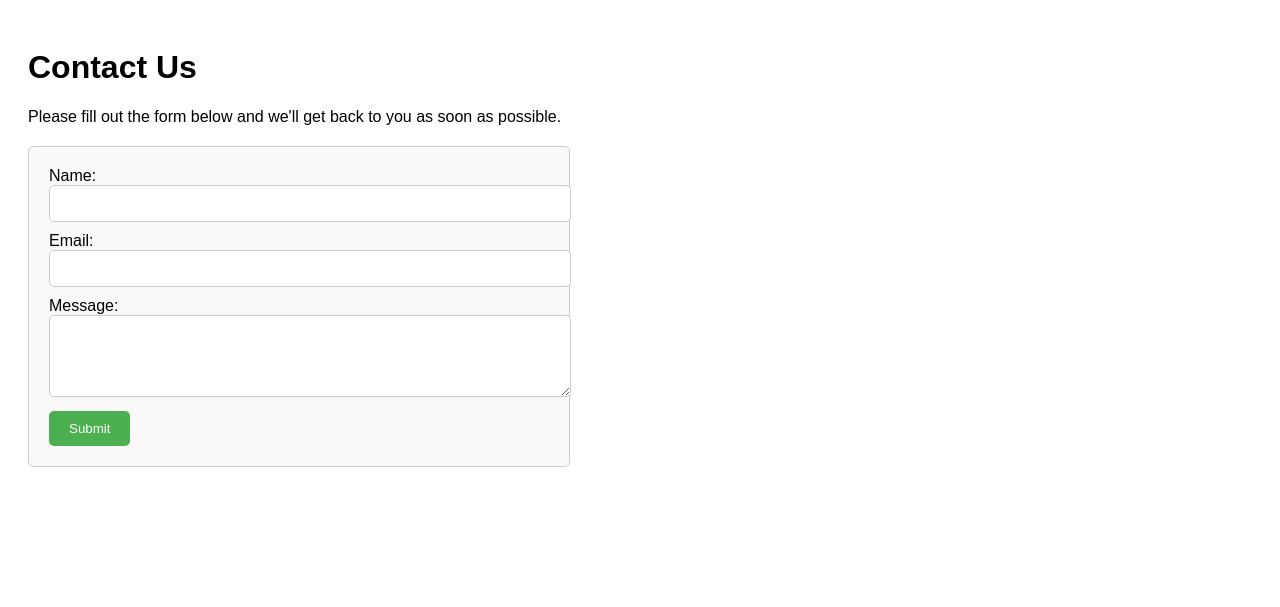
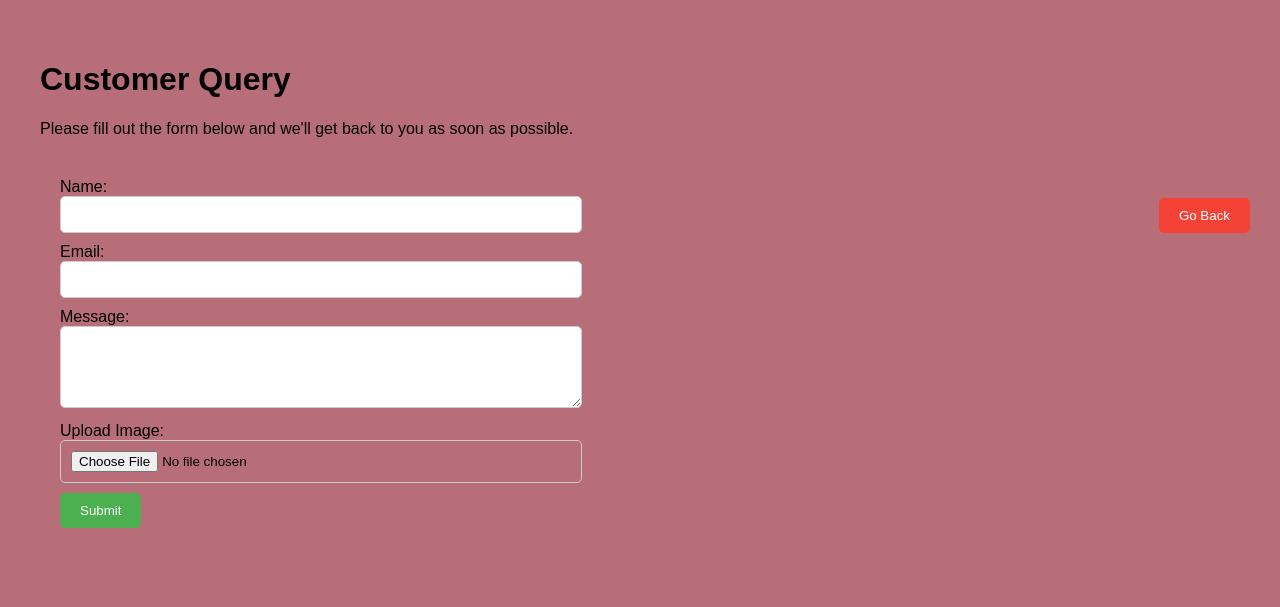
Before and after one commit to lovelesh-pandey/test_project, a PHP site: page / in a window 1280 px wide. Shown: the top 607 px of the page. Run offline with PHP 8.4, Linux system fonts and the light colour scheme.

Commit message:
Customer-Query-Form

```diff
--- a/index.php
+++ b/index.php
@@ -1,24 +1,47 @@
 <?php
-// Variable to check if the form was submitted
 $formSubmitted = false;
+$userData = [];
+$uploadedImages = [];
 
-// Handling form submission
+ini_set('display_errors', 1);
+ini_set('display_startup_errors', 1);
+error_reporting(E_ALL);
+
 if ($_SERVER["REQUEST_METHOD"] == "POST") {
-    // Collect form data
+    if (isset($_FILES['imageUpload']) && $_FILES['imageUpload']['error'] == 0) {
+        $targetDir = "uploads/";
+        $targetFile = $targetDir . basename($_FILES["imageUpload"]["name"]);
+        $imageFileType = strtolower(pathinfo($targetFile, PATHINFO_EXTENSION));
+
+        $check = getimagesize($_FILES["imageUpload"]["tmp_name"]);
+        if ($check !== false) {
+            if (move_uploaded_file($_FILES["imageUpload"]["tmp_name"], $targetFile)) {
+                $uploadedImages[] = $targetFile;
+            } else {
+                echo "Sorry, there was an error uploading your file.";
+            }
+        } else {
+            echo "File is not an image.";
+        }
+    } else {
+        echo "No image uploaded or there was an error with the file upload.";
+    }
+
+
+    if (isset($_POST['name']) && isset($_POST['email']) && isset($_POST['message'])) {
         $name = $_POST['name'];
         $email = $_POST['email'];
         $message = $_POST['message'];
-
-    // You can process or store the data here (e.g., send an email or save to a database)
-
-    // Mark the form as submitted
         $formSubmitted = true;
 
-    // Display the collected data (Optional: you can remove this or change it to a success message)
-    echo "<h2>Your Submitted Data:</h2>";
-    echo "Name: " . htmlspecialchars($name) . "<br>";
-    echo "Email: " . htmlspecialchars($email) . "<br>";
-    echo "Message: " . nl2br(htmlspecialchars($message)) . "<br>";
+
+        $userData[] = [
+            'name' => $name,
+            'email' => $email,
+            'message' => $message,
+            'image' => !empty($uploadedImages) ? $uploadedImages[0] : null
+        ];
+    }
 }
 ?>
 
@@ -27,20 +50,31 @@ if ($_SERVER["REQUEST_METHOD"] == "POST") {
 <head>
     <meta charset="UTF-8">
     <meta name="viewport" content="width=device-width, initial-scale=1.0">
-    <title>Contact Form</title>
+    <title>Welcome to IGM</title>
     <style>
         body {
             font-family: Arial, sans-serif;
             padding: 20px;
+            margin: 0;
+            background-color: #b76e79;
+            overflow: auto;
+            transition: background-image 1s ease-in-out, background-color 1s ease-in-out;
         }
+
+        .container {
+            padding: 20px;
+            z-index: 1;
+            position: relative;
+        }
+
         form {
             margin-top: 20px;
             max-width: 500px;
             padding: 20px;
-            border: 1px solid #ccc;
             border-radius: 5px;
-            background-color: #f9f9f9;
+            background-color: #b76e79;
         }
+
         input, textarea {
             width: 100%;
             padding: 10px;
@@ -48,6 +82,7 @@ if ($_SERVER["REQUEST_METHOD"] == "POST") {
             border: 1px solid #ccc;
             border-radius: 5px;
         }
+
         button {
             padding: 10px 20px;
             background-color: #4CAF50;
@@ -55,28 +90,104 @@ if ($_SERVER["REQUEST_METHOD"] == "POST") {
             border: none;
             border-radius: 5px;
         }
+
         button:hover {
             background-color: #45a049;
         }
+
         #successMessage {
-            color: green;
+            color: #e53935;
             font-size: 1.2em;
+        }
+
+        .jewelry-images {
+            display: flex;
+            justify-content: center;
+            flex-wrap: wrap;
+            margin-top: 20px;
+            overflow-x: auto;
+        }
+
+        .jewelry-images img {
+            width: 200px;
+            margin: 10px;
+            border: 2px solid #ddd;
+            transition: transform 0.3s ease;
+        }
+
+        .jewelry-images img:hover {
+            transform: scale(1.05);
+        }
+
+        table {
+            width: 100%;
+            border-collapse: collapse;
+            margin-top: 30px;
+        }
+
+        table, th, td {
+            border: 1px solid #ddd;
+        }
+
+        th, td {
+            padding: 10px;
+            text-align: left;
+        }
+
+        th {
+            background-color: #008CBA;
+            color: white;
+        }
+
+        tr:nth-child(even) {
+            background-color: #f2f2f2;
+        }
+
+        #userTable {
+            display: none;
+            max-height: 300px;
+            overflow-y: auto;
+        }
+
+        #backButton {
+            padding: 10px 20px;
+            background-color: #f44336;
+            color: white;
+            border: none;
+            border-radius: 5px;
+            position: absolute;
+            top: 178px;
+            right: 10px;
+            display: none;
+        }
+
+        #backButton:hover {
+            background-color: #e53935;
+        }
+        #uploadedImage{
+          display: none;
         }
     </style>
 </head>
-<body>
+<body id="pageBody">
 
-    <h1>Contact Us</h1>
+    <div class="container">
+        <h1>Customer Query</h1>
         <p>Please fill out the form below and we'll get back to you as soon as possible.</p>
 
-    <!-- Success message, shown if the form was submitted -->
         <?php if ($formSubmitted): ?>
             <div id="successMessage">
                 <p>Thank you for your message, we will get back to you shortly!</p>
             </div>
+            <?php if (!empty($uploadedImages)): ?>
+                <div id="uploadedImage">
+                    <h3>Uploaded Image:</h3>
+                    <img src="<?php echo htmlspecialchars($uploadedImages[0]); ?>" alt="Uploaded Image">
+                </div>
+            <?php endif; ?>
+            <button id="viewUsersBtn" onclick="toggleUserTable()">View Users</button>
         <?php else: ?>
-        <!-- Contact Form -->
-        <form id="contactForm" method="POST" action="<?php echo htmlspecialchars($_SERVER['PHP_SELF']); ?>" onsubmit="hideForm()">
+            <form id="contactForm" method="POST" action="<?php echo htmlspecialchars($_SERVER['PHP_SELF']); ?>" enctype="multipart/form-data">
                 <label for="name">Name:</label>
                 <input type="text" id="name" name="name" required>
 
@@ -86,14 +197,84 @@ if ($_SERVER["REQUEST_METHOD"] == "POST") {
                 <label for="message">Message:</label>
                 <textarea id="message" name="message" rows="4" required></textarea>
 
+                <label for="imageUpload">Upload Image:</label>
+                <input type="file" id="imageUpload" name="imageUpload" accept="image/*">
+
                 <button type="submit">Submit</button>
             </form>
         <?php endif; ?>
 
+        <div class="jewelry-images" id="jewelryImages">
+
+            <?php if (!empty($uploadedImages)): ?>
+              <h2>Jewelry Gallery</h2>
+                <?php foreach ($uploadedImages as $image): ?>
+                    <img src="<?php echo htmlspecialchars($image); ?>" alt="Uploaded Jewelry">
+                <?php endforeach; ?>
+            <?php else: ?>
+                <p class="jewelry-header" style="display:none">No images uploaded yet.</p>
+            <?php endif; ?>
+        </div>
+
+        <div id="userTable">
+            <h2>Submitted User Query</h2>
+            <table>
+                <thead>
+                    <tr>
+                        <th>Name</th>
+                        <th>Email</th>
+                        <th>Message</th>
+                        <th>Image</th>
+                    </tr>
+                </thead>
+                <tbody>
+                    <?php if ($formSubmitted): ?>
+                        <?php foreach ($userData as $user): ?>
+                            <tr>
+                                <td><?php echo htmlspecialchars($user['name']); ?></td>
+                                <td><?php echo htmlspecialchars($user['email']); ?></td>
+                                <td><?php echo htmlspecialchars($user['message']); ?></td>
+                                <td>
+                                    <?php if ($user['image']): ?>
+                                        <img src="<?php echo htmlspecialchars($user['image']); ?>" alt="User Image" style="width: 50px;">
+                                    <?php else: ?>
+                                        No Image
+                                    <?php endif; ?>
+                                </td>
+                            </tr>
+                        <?php endforeach; ?>
+                    <?php endif; ?>
+                </tbody>
+            </table>
+        </div>
+
+        <button id="backButton" onclick="goBack()" style="display: block;">Go Back</button>
+
+    </div>
+
     <script>
-        // Function to hide the form after submission
         function hideForm() {
             document.getElementById("contactForm").style.display = "none";
+        }
+
+        function toggleUserTable() {
+            const userTable = document.getElementById("userTable");
+            const button = document.getElementById("viewUsersBtn");
+            const backButton = document.getElementById("backButton");
+
+            if (userTable.style.display === "none" || userTable.style.display === "") {
+                userTable.style.display = "block";
+                button.textContent = "Hide Users";
+                backButton.style.display = "inline-block";
+            } else {
+                userTable.style.display = "none";
+                button.textContent = "View Users";
+                backButton.style.display = "inline-block";
+            }
+        }
+
+        function goBack() {
+            window.location.href = "http://test.com";
         }
     </script>
 
```
Also changed, not shown: uploads/JL00067-YGP900_3_lar.jpg (added), uploads/JL00067-YGP900_4_lar.jpg (added), uploads/SL00021-WGP900_1_lar.jpg (added), uploads/SL00021-WGP900_2_lar.jpg (added), uploads/SL00026-YGP900_2_lar.jpg (added), uploads/UE05030-1Y0000_4_lar.jpg (added), uploads/UE05030-1Y0000_6_lar.jpg (added). Lines whose indentation alone changed are shown as unchanged.
